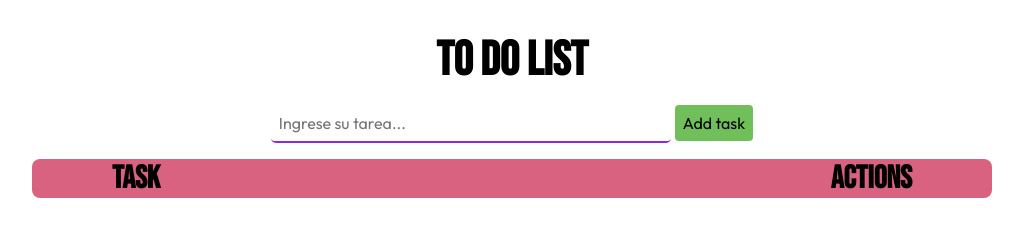
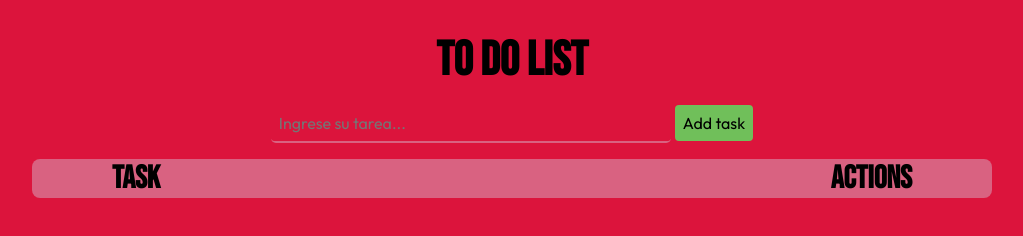
Before and after one commit to Lou2714/Tarea_Linux, a website: page ToDo/index.html in a window 1280 px wide. Shown: the whole page, without its empty margins (128-1151 px from the left). Drawn offline with Linux system fonts and the light colour scheme.

Commit message:
:memo: Modify pipelines

```diff
--- a/ToDo/toDoStyle.css
+++ b/ToDo/toDoStyle.css
@@ -11,7 +11,7 @@
     box-sizing: border-box;
 }
 body{
-    background-color: var(--main-bg-color);
+    background-color: crimson;
 }
 h1{
     font-family: var(--font-family-title);
@@ -34,7 +34,7 @@ p,input,button,label{
 }
 #todo_input{
     border: none;
-    border-bottom: 2px solid blueviolet;
+    border-bottom: 2px solid #D96281;
     padding: 0.5rem;
     border-radius: 0.3rem;
     background-color: transparent;
```
